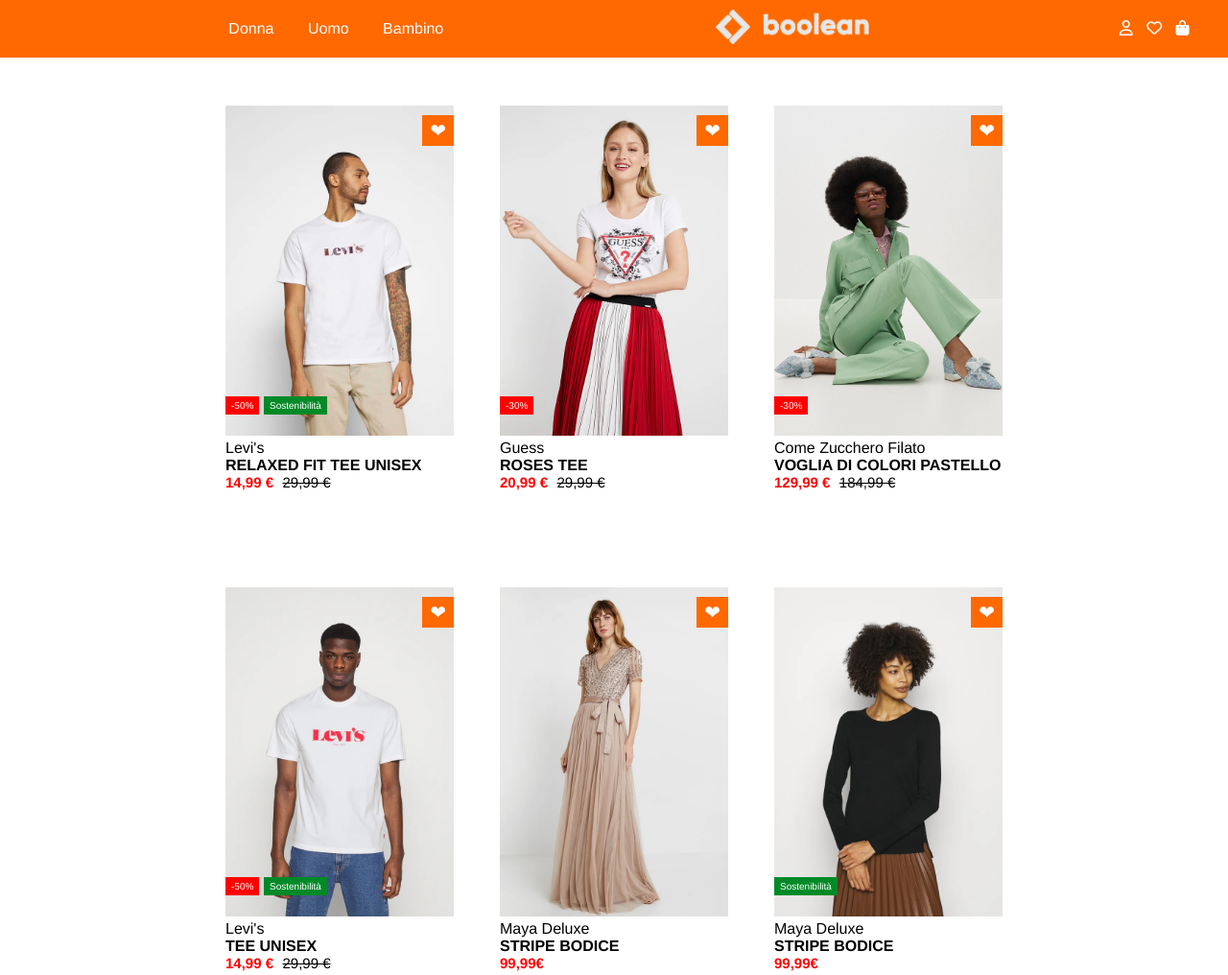
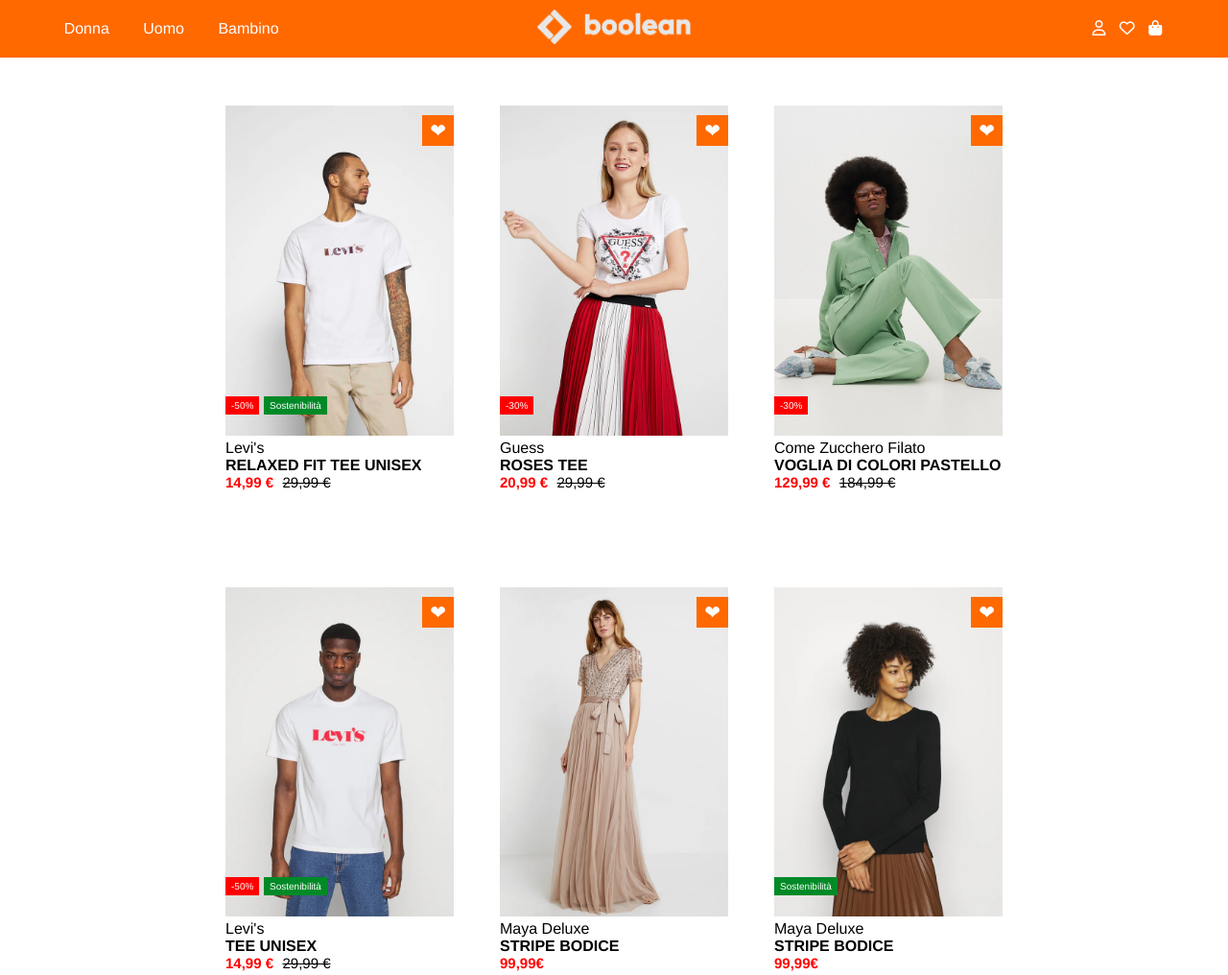
Before and after one commit to gabrielediemmanuele/html-css-boolando, a plain HTML site: page index.html in a window 1280 px wide. Shown: the top 1016 px of the page at 96% size. Drawn offline with Linux system fonts and the light colour scheme; a web font is replaced by a local one.

Commit message:
fix: nav bar

```diff
--- a/style.css
+++ b/style.css
@@ -21,13 +21,22 @@ header {
 
   position: fixed;
   top: 0;
-  padding: 10px 100px;
+  padding: 10px 0;
   z-index: 10;
 }
 
 #logo-boolean {
   width: 160px;
   cursor: pointer;
+}
+
+.block-1 {
+  width: 30%;
+}
+
+.block-3 {
+  width: 30%;
+  text-align: end;
 }
 
 /*style  nav block-1*/
```
